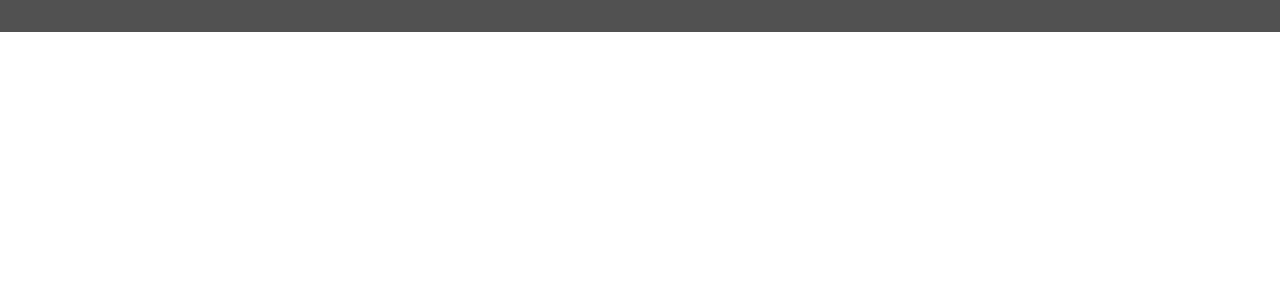
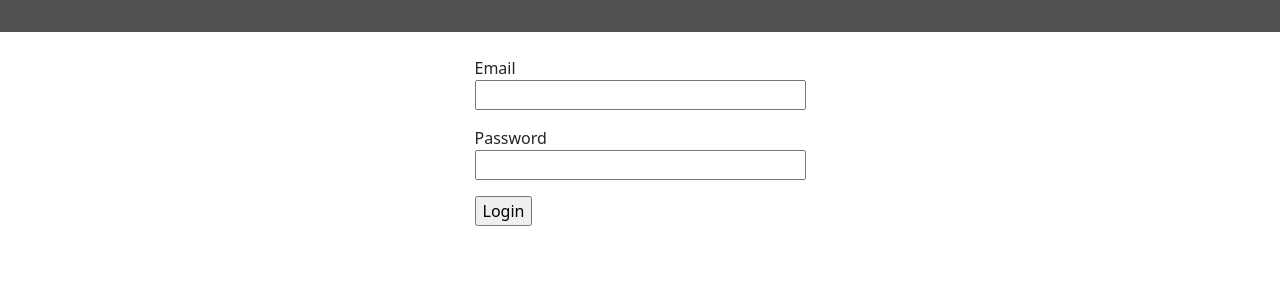
Before and after one commit to adam-luszcz/PYT-Kondensator, a Flask app: page /login in a window 1280 px wide. Shown: the part 67-367 px from the top of the page. Run offline with Flask 3, Linux system fonts and the light colour scheme.

Commit message:
added login form with wtforms

```diff
--- a/website/auth.py
+++ b/website/auth.py
@@ -1,8 +1,12 @@
 from flask import Blueprint, render_template
+from website.forms import LoginForm
 
 auth = Blueprint('auth', __name__)
 
 
-@auth.route('/login')
-def home():
-    return render_template('login.html')
+@auth.route('/login', methods=['GET', 'POST'])
+def login():
+    form = LoginForm()
+    if form.validate_on_submit():
+        return 'Form successfully submitted!'
+    return render_template('login.html', form=form)
--- /dev/null
+++ b/website/forms.py
@@ -0,0 +1,9 @@
+from flask_wtf import FlaskForm
+from wtforms import StringField, PasswordField, SubmitField
+from wtforms.validators import InputRequired, Email
+
+
+class LoginForm(FlaskForm):
+    email = StringField('Email', validators=[InputRequired(), Email(message='Enter correct email.')])
+    password = PasswordField('Password', validators=[InputRequired()])
+    submit = SubmitField('Login')
--- a/website/templates/login.html
+++ b/website/templates/login.html
@@ -1,2 +1,18 @@
 {% extends "base.html" %}
 {% block title %} Login {% endblock %}
+
+{% block content %}
+    <div class="container d-flex justify-content-center pt-4">
+        <form method="POST" action="">
+            <p>
+                {{ form.email.label }} <br>
+                {{ form.email(size=30) }}
+            </p>
+            <p>
+                {{ form.password.label }} <br>
+                {{ form.password(size=30) }}
+            </p>
+            <p>{{ form.submit() }}</p>
+        </form>
+    </div>
+{% endblock %}
```
